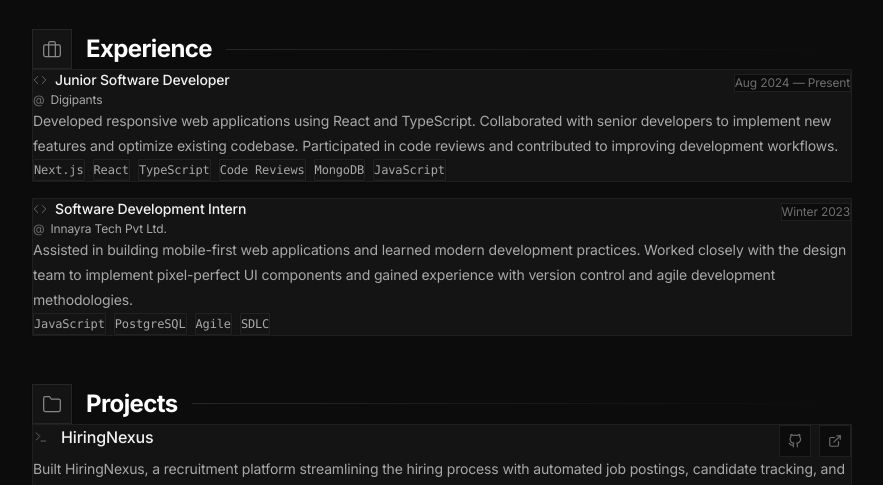
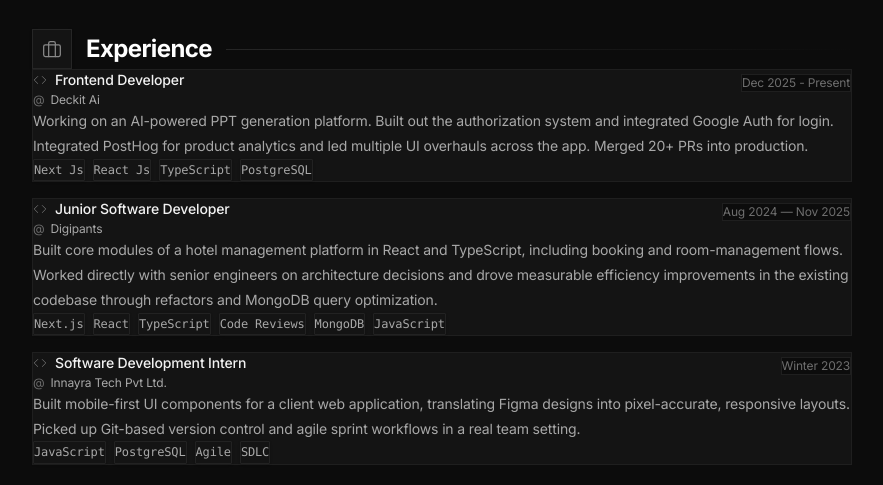
Before and after one commit to Ryaaan4321/rn, a Next.js app: page / in a window 1280 px wide. Shown: the part 309-794 px from the top of the page, without its empty margins (198-1081 px from the left). Built offline with nearby package versions, Linux system fonts and the light colour scheme; no server answers.

Commit message:
feat: update blog post navigation link and enhance experience section with new role details

```diff
--- a/app/blog/[slug]/page.tsx
+++ b/app/blog/[slug]/page.tsx
@@ -132,7 +132,7 @@ export default async function BlogPostPage({
       <main className="flex justify-center">
         <article className="w-full max-w-[640px] px-6 md:px-10 pt-24 pb-24">
           <Link
-            href="/"
+            href="/blog"
             className="inline-flex items-center gap-1.5 text-xs text-[#6E6E6E] hover:text-[#F2F2F2] transition-colors mb-10 tracking-[-0.15px]"
           >
             <ArrowLeftIcon size={14} />
--- a/components/Experience.tsx
+++ b/components/Experience.tsx
@@ -15,11 +15,19 @@ interface ExperienceItem {
 
 const experiences: ExperienceItem[] = [
   {
+    role: "Frontend Developer",
+    company: "Deckit Ai",
+    date: "Dec 2025 - Present",
+    description:
+      "Working on an AI-powered PPT generation platform. Built out the authorization system and integrated Google Auth for login. Integrated PostHog for product analytics and led multiple UI overhauls across the app. Merged 20+ PRs into production.",
+    skills: ["Next Js", "React Js", "TypeScript", "PostgreSQL"],
+  },
+  {
     role: "Junior Software Developer",
     company: "Digipants",
-    date: "Aug 2024 — Present",
+    date: "Aug 2024 — Nov 2025",
     description:
-      "Developed responsive web applications using React and TypeScript. Collaborated with senior developers to implement new features and optimize existing codebase. Participated in code reviews and contributed to improving development workflows.",
+      "Built core modules of a hotel management platform in React and TypeScript, including booking and room-management flows. Worked directly with senior engineers on architecture decisions and drove measurable efficiency improvements in the existing codebase through refactors and MongoDB query optimization.",
     skills: ["Next.js", "React", "TypeScript", "Code Reviews", "MongoDB", "JavaScript"],
   },
   {
@@ -27,7 +35,7 @@ const experiences: ExperienceItem[] = [
     company: "Innayra Tech Pvt Ltd.",
     date: "Winter 2023",
     description:
-      "Assisted in building mobile-first web applications and learned modern development practices. Worked closely with the design team to implement pixel-perfect UI components and gained experience with version control and agile development methodologies.",
+      "Built mobile-first UI components for a client web application, translating Figma designs into pixel-accurate, responsive layouts. Picked up Git-based version control and agile sprint workflows in a real team setting.",
     skills: ["JavaScript", "PostgreSQL", "Agile", "SDLC"],
   },
 ];
```
